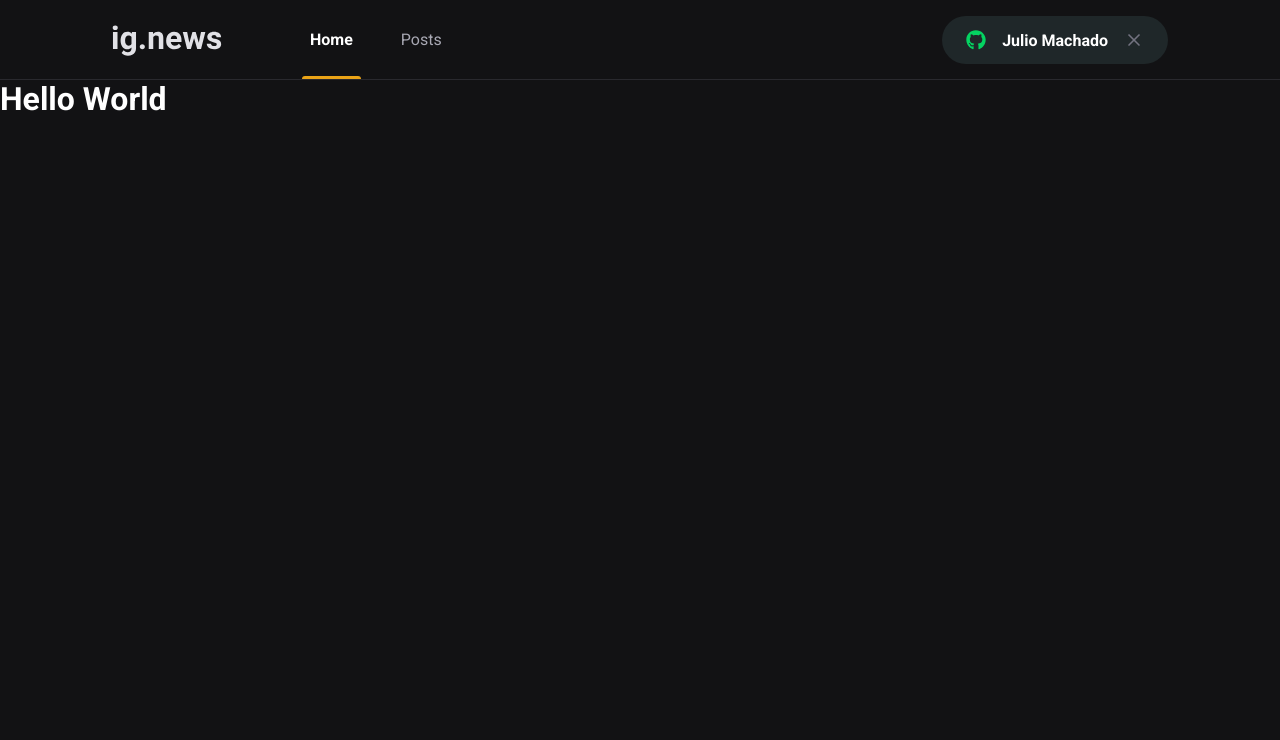
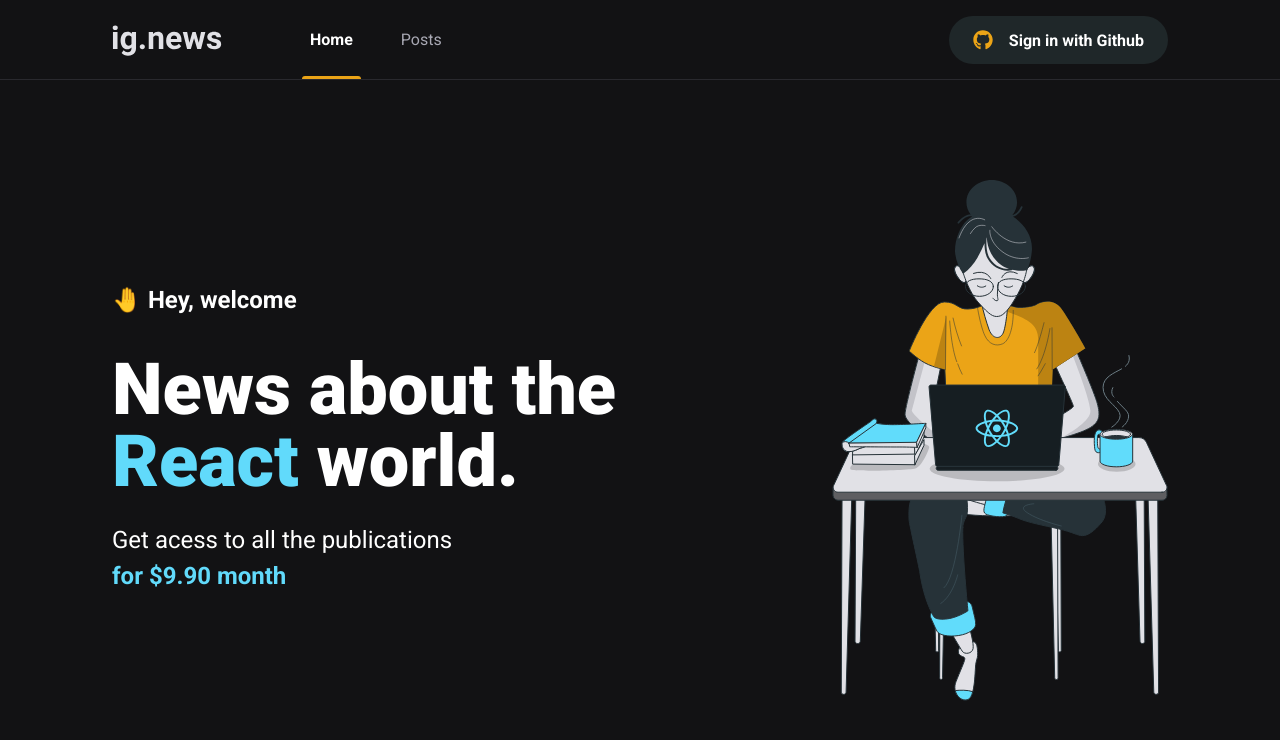
Before and after one commit to juliomchado/ignews, a Next.js app: page / in a window 1280 px wide. Shown: the top 740 px of the page. Built offline with nearby package versions, Linux system fonts and the light colour scheme.

Commit message:
add/ content + home style

```diff
--- a/src/components/SignInButton/index.tsx
+++ b/src/components/SignInButton/index.tsx
@@ -5,7 +5,7 @@
 
 export function SignInButton() {
 
-    const isUsedLoggedIn = true;
+    const isUsedLoggedIn = false;
 
     return isUsedLoggedIn ? (
         <button
--- /dev/null
+++ b/src/pages/home.module.scss
@@ -0,0 +1,40 @@
+.contentContainer {
+    max-width: 1120px;
+    margin: 0 auto;
+    padding: 0 2rem;
+    height: calc(100vh - 5rem);
+
+    display: flex;
+    align-items: center;
+    justify-content: space-between;
+}
+
+.hero {
+    max-width: 600px;
+    > span {
+        font-size: 1.5rem;
+        font-weight: bold;
+    }
+
+    h1 {
+        font-size: 4.5rem;
+        line-height: 4.5rem;
+        font-weight: 900;
+        margin-top: 2.5rem;
+
+        span {
+            color: var(--cyan-500);
+        }
+    }
+
+    p {
+        font-size: 1.5rem;
+        line-height: 2.25rem;
+        margin-top: 1.5rem;
+
+        span {
+            color: var(--cyan-500);
+            font-weight: bold;
+        }
+    }
+}
--- a/src/pages/index.tsx
+++ b/src/pages/index.tsx
@@ -1,15 +1,26 @@
 import Head from 'next/head';
+
+import styles from './home.module.scss';
 
 export default function Home() {
   return (
     <>
       <Head>
-        <title>Início | ig.news</title>
+        <title>Home | ig.news</title>
       </Head>
 
-      <h1>
-        Hello <span>World</span>
-      </h1>
+      <main className={styles.contentContainer}>
+        <section className={styles.hero}>
+          <span>🤚 Hey, welcome</span>
+          <h1>News about the <span>React</span> world.</h1>
+          <p>
+            Get acess to all the publications <br />
+            <span>for $9.90 month</span>
+          </p>
+        </section>
+
+        <img src="/images/avatar.svg" alt="Girl coding" />
+      </main>
     </>
   )
 }
```
